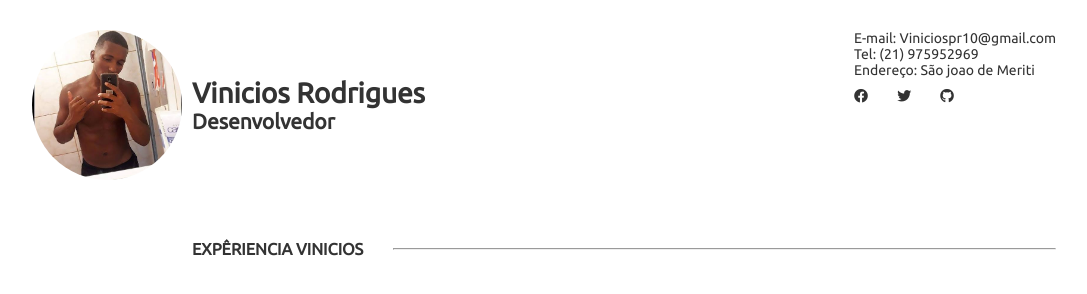
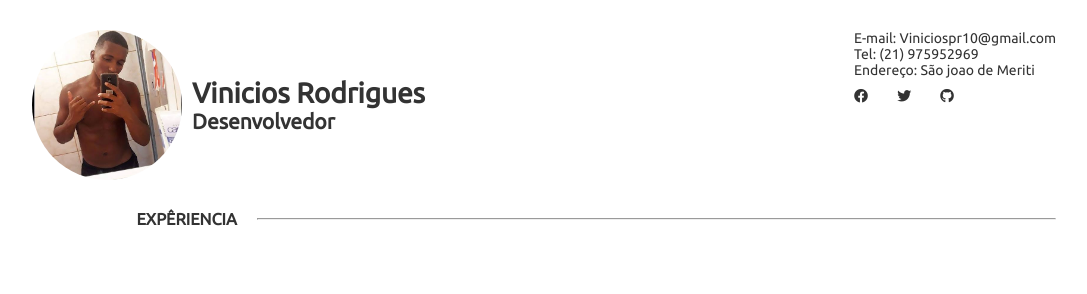
Before and after one commit to viniciospr10/tecnogueto-curriculo, a plain HTML site: page index.html in a window 1280 px wide. Shown: the whole page, without its empty margins (96-1183 px from the left). Drawn offline with Linux system fonts and the light colour scheme.

Commit message:
atualizando

```diff
--- a/css/style.css
+++ b/css/style.css
@@ -12,6 +12,7 @@ body{
     color: #333333;
 }
 .conteudo{
+
     width: 80%;
     margin: 0 auto;
 
@@ -37,18 +38,15 @@ body{
 .experiencia{
     display: flex;
     align-items: center;
-    margin-top: 30px;
-
+    justify-content: space-between;
 
 }
 .esquerda{
-    flex: 1;
+    width: 20%;
     text-align: right;
-    margin-right: 30px;
 }
 .direita{
-    flex:2;
-
+    width: 78%;
 }
 .titulo-sessao{
     text-transform: uppercase;
@@ -62,3 +60,6 @@ body{
     justify-content: space-between;
     padding-right: 10px;
 }
+.experiencias{
+
+}
--- a/index.html
+++ b/index.html
@@ -6,7 +6,8 @@
     <meta name="viewport" content="width=device-width, initial-scale=1.0">
     <meta http-equiv="X-UA-Compatible" content="ie=edge">
     <title>Document</title>
-    <link rel="stylesheet" href="https://use.fontawesome.com/releases/v5.8.2/css/all.css" integrity="sha384-oS3vJWv+0UjzBfQzYUhtDYW+Pj2yciDJxpsK1OYPAYjqT085Qq/1cq5FLXAZQ7Ay" crossorigin="anonymous">
+    <link rel="stylesheet" href="https://use.fontawesome.com/releases/v5.8.2/css/all.css"
+        integrity="sha384-oS3vJWv+0UjzBfQzYUhtDYW+Pj2yciDJxpsK1OYPAYjqT085Qq/1cq5FLXAZQ7Ay" crossorigin="anonymous">
     <link href="https://fonts.googleapis.com/css?family=Ubuntu&display=swap" rel="stylesheet">
     <link rel="stylesheet" href="css/style.css">
 
@@ -25,7 +26,9 @@
             <ul class="info">
                 <li>E-mail: Viniciospr10@gmail.com</li>
                 <li>Tel: (21) 975952969</li>
-                <li>Endereço: São joao de Meriti</li>
+                <li>Endereço: São joao de Meriti
+
+                </li>
             </ul>
             <ul class="rede-social">
                 <li><i class="fab fa-facebook"></i></li>
@@ -37,12 +40,14 @@
     <div class="conteudo experiencias">
         <div class="experiencia">
             <div class="esquerda">
-                <h3 class="titulo-sessao">expêriencia Vinicios</h3>
+                <h3 class="titulo-sessao">expêriencia </h3>
             </div>
             <div class="direita">
                 <hr>
             </div>
         </div>
+
+
     </div>
 
 </body>
```
